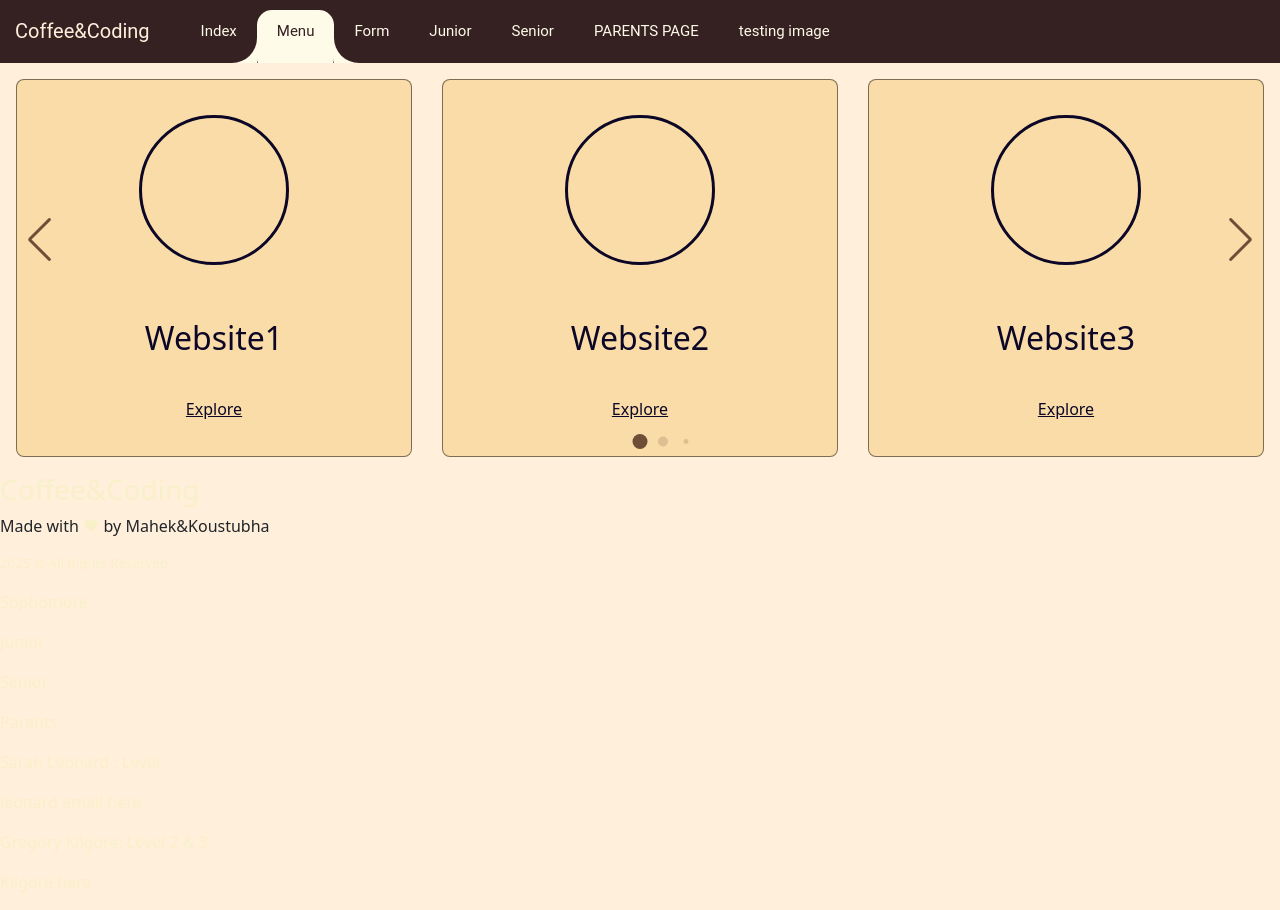
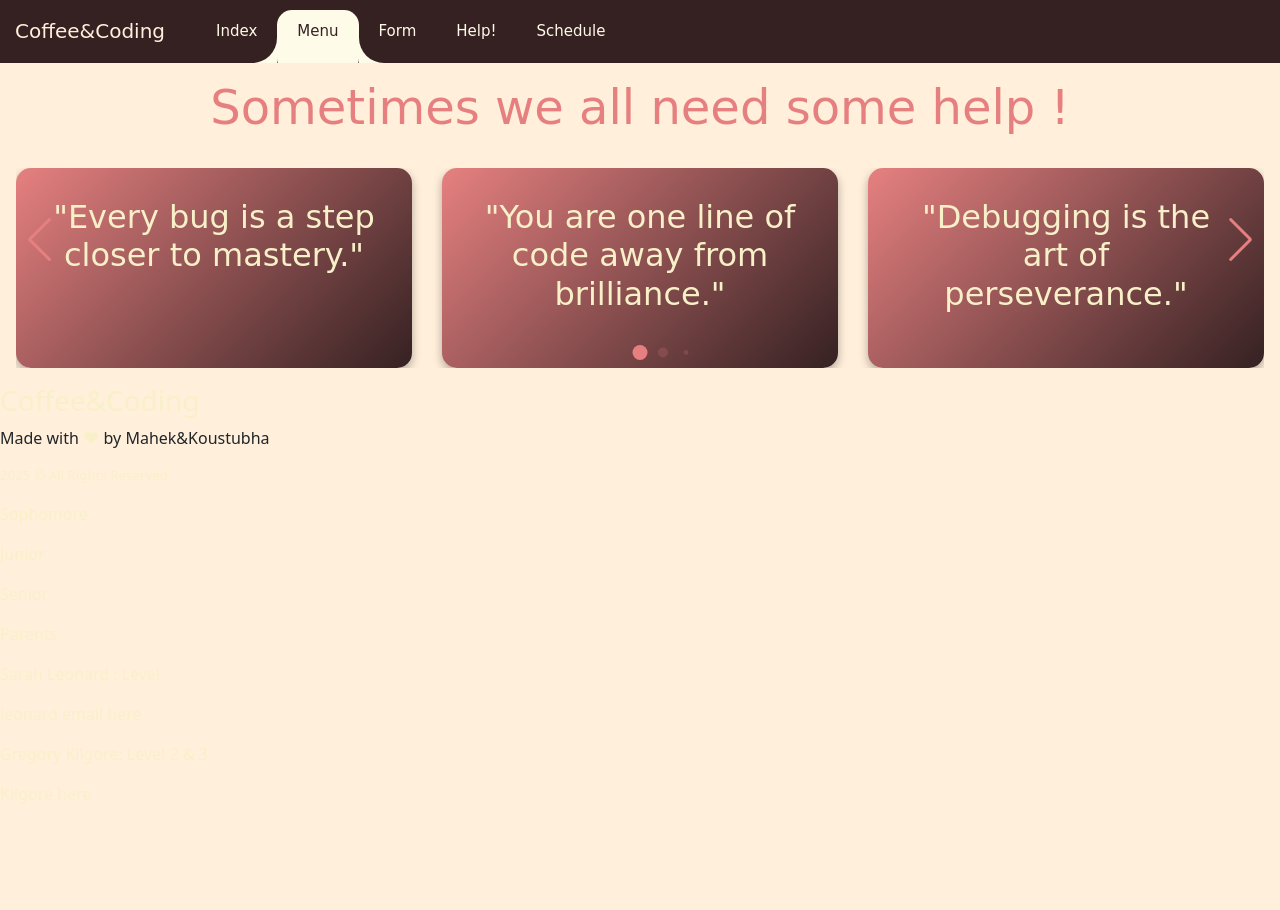
Before and after one commit to mhkmhsh/Coffee-Coding, a plain HTML site: page amenu.html in a window 1280 px wide. After the commit the page ends 822 px from the top, so only its background shows below. Drawn offline with nearby package versions, Linux system fonts and the light colour scheme; a web font is replaced by a local one.

Commit message:
fixed the first page

```diff
--- a/amenu.css
+++ b/amenu.css
@@ -54,7 +54,7 @@ overflow-x:hidden;
 .navbar-mainbg {
     background-color: #352122;
     padding: 0px;
-    font-family: 'Roboto', sans-serif;
+    font-family: 'Shrikhand', cursive;
 }
 
 /* Navbar items */
@@ -227,18 +227,29 @@ overflow-x:hidden;
 
 /* rotating carousel*/
 /* Rotating Carousel Styles */
-.card-list .card-item {
-    color: #fadca8;
-    width: 400px;
-    padding: 35px;
+.card-item {
+    background: linear-gradient(135deg, #E68080, #352122);
+    color: #f8f0c9;
+    border-radius: 15px;
+    padding: 30px;
+    text-align: center;
+    font-family: 'Shrikhand', cursive;
+    font-size: 1.5rem;
+    box-shadow: 0px 4px 10px rgba(0, 0, 0, 0.3);
     display: flex;
-    flex-direction: column;
     align-items: center;
     justify-content: center;
-    border-radius: 8px;
-    backdrop-filter: blur(30px);
-    background: #fadca8;
-    border: 1px solid rgba(0, 0, 0, 0.5);
+    min-height: 200px;
+}
+
+.cardtitle{
+    text-align: center;
+    font-family: 'Shrikhand', cursive;
+    font-size: 3rem;
+    display: flex;
+    align-items: center;
+    justify-content: center;
+    color:#E68080;
 }
 
 .card-list .card-item .user-image {
@@ -263,13 +274,13 @@ overflow-x:hidden;
 
 /* Swiper Pagination for Carousel */
 .slider-wrapper .swiper-pagination-bullet {
-    background: #6F4E37;
+    background: #E68080;
     height: 15px;
     width: 15px;
 }
 
 .slider-wrapper .swiper-slide-button {
-    color: #6F4E37;
+    color: #E68080;
     margin-top: -50px;
 }
 
--- a/amenu.html
+++ b/amenu.html
@@ -33,54 +33,39 @@
             <li class="nav-item "> <a class="nav-link" href="index.html"> Index </a> </li>
             <li class="nav-item active"> <a class="nav-link" href="menu.html"> Menu </a> </li>
             <li class="nav-item "> <a class="nav-link" href="form.html"> Form </a> </li>
-            <li class="nav-item"> <a class="nav-link" href="jun.html"> Junior </a> </li>
-            <li class="nav-item "> <a class="nav-link" href="sen.html"> Senior </a> </li>
-            <li class="nav-item"> <a class="nav-link" href="par.html"> PARENTS PAGE </a> </li>
-            <li class="nav-item"> <a class="nav-link" href="img.html"> testing image </a> </li>
+            <li class="nav-item"> <a class="nav-link" href="help.html"> Help! </a> </li>
+            <li class="nav-item "> <a class="nav-link" href="sen.html"> Schedule </a> </li>
 
         </ul>
     </div>
 </nav>
 <!-- HERO STUFF -->
 
-<!-- HERO STUFF -->
-<!-- Sites Gallery -->
+<!-- HERO STUFF --><!-- Advice Stuff -->
+ <h1 class="cardtitle p-3">Sometimes we all need some help !</h1>
 <div class="sitesrotating">
-
     <div class="row m-3" id="rotcar">
         <!-- ROTATING CAROUSEL-->
         <div class="container swiper">
             <div class="slider-wrapper">
                 <div class="card-list swiper-wrapper">
                     <div class="card-item swiper-slide">
-                        <img src="images/round1.jpg" alt="User Image" class="user-image">
-                        <h2 class="user-profession">Website1</h2>
-                        <a class="button message-button" role="button" href="website1.html">Explore</a>
+                        <h2 class="affirmation">"Every bug is a step closer to mastery."</h2>
                     </div>
                     <div class="card-item swiper-slide">
-                        <img src="images/round2.jpg" alt="User Image" class="user-image">
-                        <h2 class="user-profession">Website2</h2>
-                        <a class="button message-button" role="button" href="website2.html">Explore</a>
+                        <h2 class="affirmation">"You are one line of code away from brilliance."</h2>
                     </div>
                     <div class="card-item swiper-slide">
-                        <img src="images/round3.jpg" alt="User Image" class="user-image">
-                        <h2 class="user-profession">Website3</h2>
-                        <a class="button message-button" role="button" href="website3.html">Explore</a>
+                        <h2 class="affirmation">"Debugging is the art of perseverance."</h2>
                     </div>
                     <div class="card-item swiper-slide">
-                        <img src="images/round4.jpg" alt="User Image" class="user-image">
-                        <h2 class="user-profession">Website4</h2>
-                        <a class="button message-button" role="button" href="website4.html">Explore</a>
+                        <h2 class="affirmation">"Trust the process. The logic will follow."</h2>
                     </div>
                     <div class="card-item swiper-slide">
-                        <img src="images/round5.jpg" alt="User Image" class="user-image">
-                        <h2 class="user-profession">Website5</h2>
-                        <a class="button message-button" role="button" href="website5.html">Explore</a>
+                        <h2 class="affirmation">"Your code is more powerful than you think."</h2>
                     </div>
                     <div class="card-item swiper-slide">
-                        <img src="images/round6.jpg" alt="User Image" class="user-image">
-                        <h2 class="user-profession">Website6</h2>
-                        <a class="button message-button" role="button" href="website6.html">Explore</a>
+                        <h2 class="affirmation">"Errors mean you're learning. Keep going!"</h2>
                     </div>
                 </div>
                 <div class="swiper-pagination"></div>
@@ -90,7 +75,6 @@
         </div>
     </div>
 </div>
-
 
 
 <!-- Footer and Scripts -->
```
